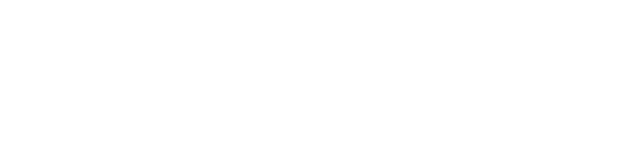
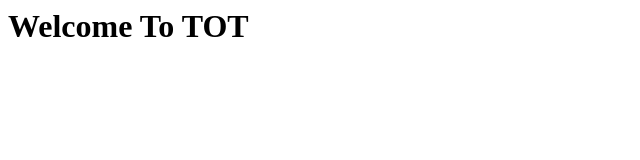
Before and after one commit to kanjanv/Kanjana, a plain HTML site: page index.html in a window 1280 px wide. Shown: the whole page, without its empty margins (0-640 px from the left). Drawn offline with Linux system fonts and the light colour scheme.

Commit message:
Add Heading to website

```diff
--- a/index.html
+++ b/index.html
@@ -5,6 +5,6 @@
     <title>Kanjana</title>
 </head>
 <body>
-
+    <h1>Welcome To TOT</h1>
 </body>
 </html>
```
